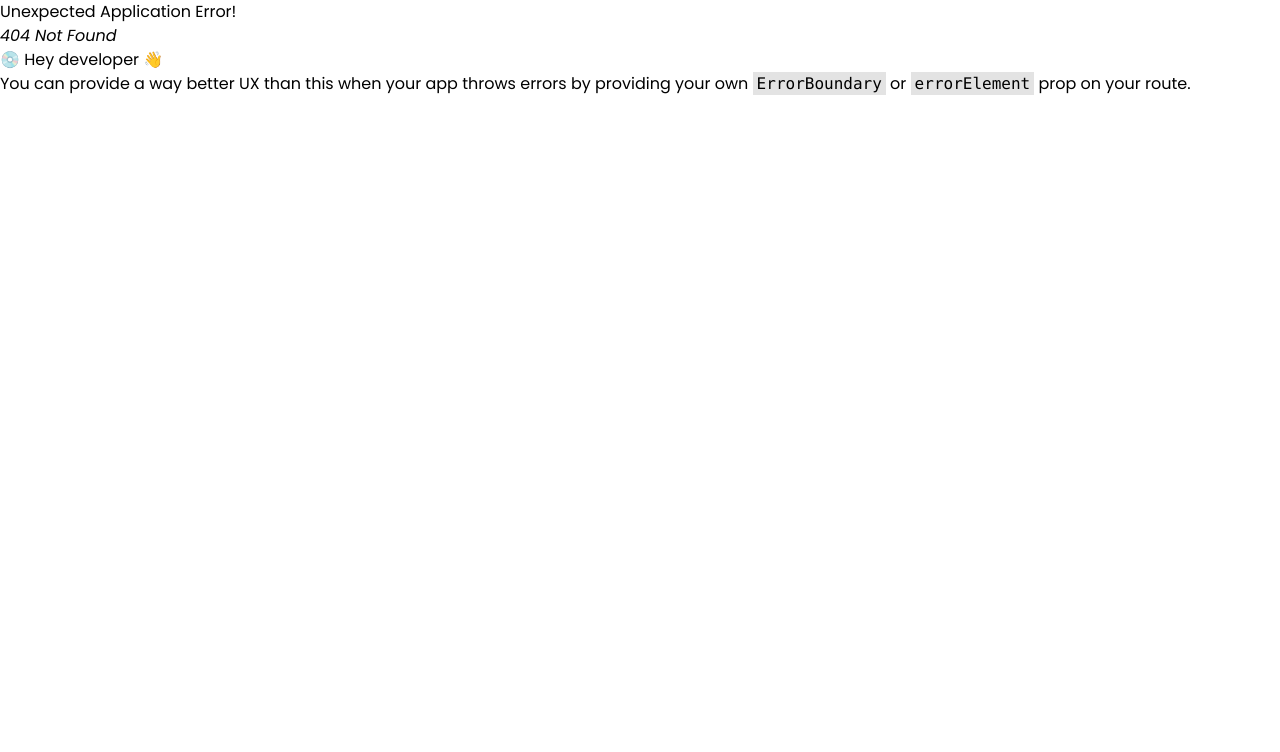
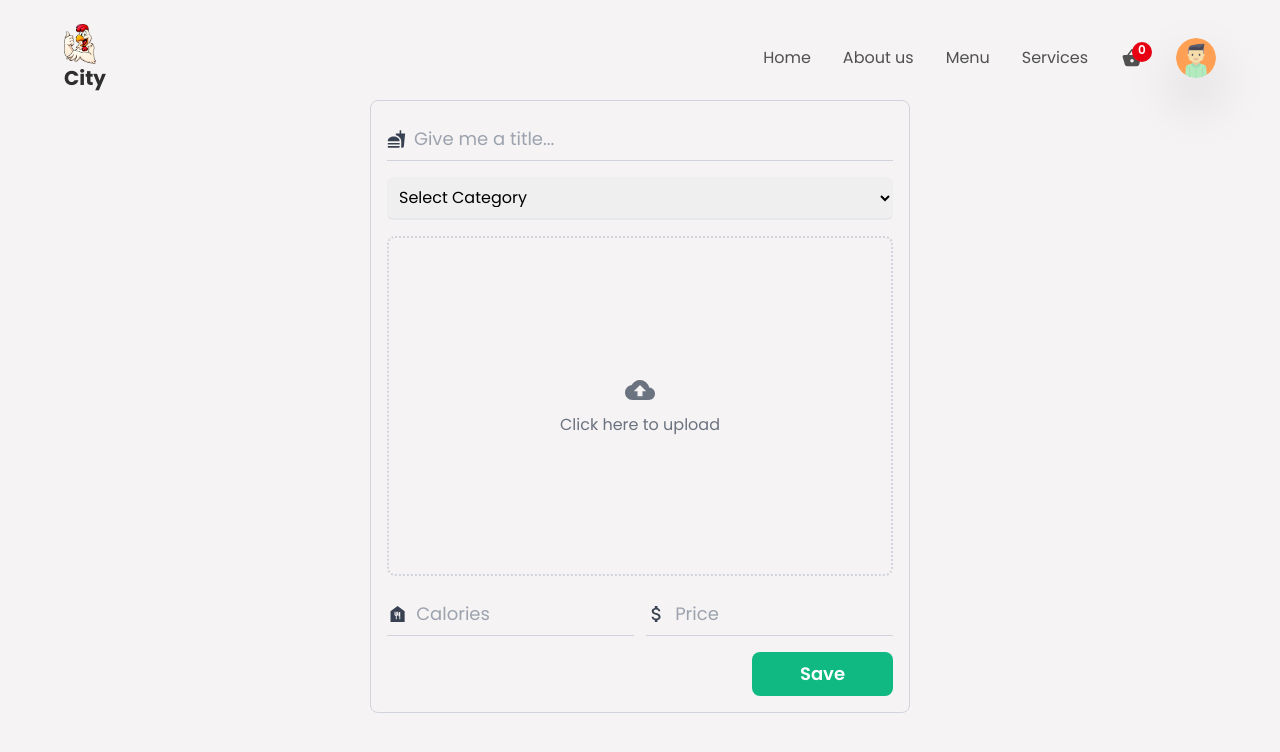
Before and after one commit to saurav-ghimire/Full-Stack-Food-Delivery-App-React-Redux-Firebase, a React (Vite) app: page /createitems in a window 1280 px wide. Before the commit this address had no page. Shown: the top 752 px of the page. Built offline with nearby package versions, Linux system fonts and the light colour scheme.

Commit message:
Create Items Page Created

```diff
--- a/index.html
+++ b/index.html
@@ -9,6 +9,7 @@
 
   </head>
   <body>
+
     <div id="root"></div>
     <script type="module" src="/src/main.jsx"></script>
   </body>
--- a/src/App.jsx
+++ b/src/App.jsx
@@ -9,11 +9,13 @@ function App() {
   return (
     <>
     <AnimatePresence>
-      <div className='w-screen h-screen bg-primary'>
+      <div className="wrapper">
+      <div className='bg-primary'>
       <Header />
       <Outlet/>
 
       <ToastContainer />
+      </div>
       </div>
     </AnimatePresence>
     </>
--- a/src/components/Banner.jsx
+++ b/src/components/Banner.jsx
@@ -6,7 +6,7 @@ import { heroData } from "../utils/data";
 const Banner = () => {
   return (
     <section
-      className="grid grid-cols-1 md:grid-cols-2 gap-2 w-full p-20"
+      className="grid grid-cols-1 md:grid-cols-2 gap-2 w-full p-5 px-10 md:py-[7%]"
       id="home"
     >
       <div className="py-2 flex-1 flex flex-col items-start justify-center gap-6">
--- a/src/components/Home.jsx
+++ b/src/components/Home.jsx
@@ -1,6 +1,9 @@
 import Banner from './Banner';
 function Home() {
   return <>
+  <Banner />
+  <Banner />
+  <Banner />
   <Banner />
   </>;
 }
--- a/src/components/header.jsx
+++ b/src/components/header.jsx
@@ -10,7 +10,7 @@ import { getAuth, signInWithPopup, GoogleAuthProvider } from "firebase/auth";
 import { app } from '../../firebase.config'
 import { userActions } from '../store/userSlicer';
 import { useDispatch, useSelector } from 'react-redux';
-import { useState } from 'react';
+import { useEffect, useState } from 'react';
 
 import { toast } from 'react-toastify';
 
@@ -18,7 +18,7 @@ function Header() {
   const [toggleLogin, setToggleLogin] = useState(false);
   const dispatch = useDispatch();
   const userDetails = useSelector((store) => store.user)
-  console.log(userDetails)
+
   // to authenticate
   const firebaseAuth = getAuth(app)
   const provider = new GoogleAuthProvider();
@@ -50,6 +50,8 @@ function Header() {
     toast(message);
   }
 
+
+
   return (
     <header className='w-screen fixed z-50 p-3 px-8 md:p-6 md:px-16'>
       {/* Desktop and Tablet */}
@@ -70,8 +72,11 @@ function Header() {
           animate = {{opacity : 1, x:0}}
           exit = {{opacity : 0, x:200}}
            className='flex items-center gap-8 '>
-            <li className='text-base text-textColor hover:text-headingColor duration-100 transition-all ease-in-out cursor-pointer'>Home</li>
-            <li className='text-base text-textColor hover:text-headingColor duration-100 transition-all ease-in-out cursor-pointer'>About us</li>
+            <li className='text-base text-textColor hover:text-headingColor duration-100 transition-all ease-in-out cursor-pointer'>
+              <Link to='/'>Home</Link>
+              </li>
+            <li className='text-base text-textColor hover:text-headingColor duration-100 transition-all ease-in-out cursor-pointer'>
+            <Link to='/'>About us </Link></li>
             <li className='text-base text-textColor hover:text-headingColor duration-100 transition-all ease-in-out cursor-pointer'>Menu</li>
             <li className='text-base text-textColor hover:text-headingColor duration-100 transition-all ease-in-out cursor-pointer'>Services</li>
           </motion.ul>
@@ -98,9 +103,11 @@ function Header() {
               className='w-40 bg-gray-50 shadow-xl rounded-lg flex flex-col absolute top-12 right-0 overflow-hidden'>
                 {
                   userDetails && userDetails.email === "sauravghimire0123@gmail.com" && (
+                    <Link to='/createitems'>
                     <p className='flex px-4 py-2 items-center cursor-pointer hover:bg-slate-200 transition-all duration-100 ease-in-out text-textColor text-base'>
                       <IoMdAdd className='mr-2' /> New Item
                     </p>
+                    </Link>
                   )
                 }
                 {
@@ -157,9 +164,11 @@ function Header() {
               className='w-40 bg-gray-50 shadow-xl rounded-lg flex flex-col absolute top-12 right-0 overflow-hidden'>
                 {
                   userDetails && userDetails.email === "sauravghimire0123@gmail.com" && (
+                    <Link to='/createitems'>
                     <p className='flex px-4 py-2 items-center cursor-pointer hover:bg-slate-200 transition-all duration-100 ease-in-out text-textColor text-base'>
                       <IoMdAdd className='mr-2' /> New Item
                     </p>
+                    </Link>
                   )
                 }
                 <motion.ul
--- a/src/index.css
+++ b/src/index.css
@@ -14,3 +14,10 @@
 html, body{
   scroll-behavior: smooth;
 }
+
+.wrapper{
+  position: relative;
+  margin: 0;
+  padding: 0;
+  overflow: hidden;
+}
--- /dev/null
+++ b/src/pages/CreateItems.jsx
@@ -0,0 +1,118 @@
+import React, { useState } from "react";
+import { MdFastfood, MdCloudUpload, MdDelete, MdFoodBank, MdAttachMoney } from "react-icons/md";
+import { categories } from "../utils/data";
+
+const Createitems = () => {
+  const [title, setTitle] = useState("");
+  const [calories, setCalories] = useState("");
+  const [price, setPrice] = useState("");
+  const [category, setCategory] = useState(null);
+  const [imageAsset, setImageAsset] = useState(null);
+
+  const uploadImage = (e) => {
+    // Code to upload image
+  };
+
+  const deleteImage = () => {
+    // Code to delete image
+  };
+
+  const saveDetails = () => {
+    // Code to save form details
+  };
+
+  return (
+    <div className="w-full min-h-screen flex items-center justify-center p-10 md:p-[100px]">
+      <div className="w-[90%] md:w-[50%] border border-gray-300 rounded-lg p-4 flex flex-col items-center justify-center gap-4">
+        <div className="w-full py-2 border-b border-gray-300 flex items-center gap-2">
+          <MdFastfood className="text-xl text-gray-700" />
+          <input
+            type="text"
+            required
+            value={title}
+            onChange={(e) => setTitle(e.target.value)}
+            placeholder="Give me a title..."
+            className="w-full h-full text-lg bg-transparent outline-none border-none placeholder:text-gray-400 text-textColor"
+          />
+        </div>
+
+        <div className="w-full">
+          <select
+            onChange={(e) => setCategory(e.target.value)}
+            className="outline-none w-full text-base border-b-2 border-gray-200 p-2 rounded-md cursor-pointer"
+          >
+            <option value="other" className="bg-white">
+              Select Category
+            </option>
+            {categories &&
+              categories.map((item) => (
+                <option
+                  key={item.id}
+                  className="text-base border-0 outline-none capitalize bg-white text-headingColor"
+                  value={item.urlParamName}
+                >
+                  {item.name}
+                </option>
+              ))}
+          </select>
+        </div>
+
+        <div className="group flex justify-center items-center flex-col border-2 border-dotted border-gray-300 w-full h-225 md:h-340 cursor-pointer rounded-lg">
+        <label className="w-full h-full flex flex-col items-center justify-center cursor-pointer">
+                    <div className="w-full h-full flex flex-col items-center justify-center gap-2">
+                      <MdCloudUpload className="text-gray-500 text-3xl hover:text-gray-700" />
+                      <p className="text-gray-500 hover:text-gray-700">
+                        Click here to upload
+                      </p>
+                    </div>
+                    <input
+                      type="file"
+                      name="uploadimage"
+                      accept="image/*"
+                      onChange={uploadImage}
+                      className="w-0 h-0"
+                    />
+                  </label>
+        </div>
+
+        <div className="w-full flex flex-col md:flex-row items-center gap-3">
+          <div className="w-full py-2 border-b border-gray-300 flex items-center gap-2">
+            <MdFoodBank className="text-gray-700 text-2xl" />
+            <input
+              type="text"
+              required
+              value={calories}
+              onChange={(e) => setCalories(e.target.value)}
+              placeholder="Calories"
+              className="w-full h-full text-lg bg-transparent outline-none border-none placeholder:text-gray-400 text-textColor"
+            />
+          </div>
+
+          <div className="w-full py-2 border-b border-gray-300 flex items-center gap-2">
+            <MdAttachMoney className="text-gray-700 text-2xl" />
+            <input
+              type="text"
+              required
+              value={price}
+              onChange={(e) => setPrice(e.target.value)}
+              placeholder="Price"
+              className="w-full h-full text-lg bg-transparent outline-none border-none placeholder:text-gray-400 text-textColor"
+            />
+          </div>
+        </div>
+
+        <div className="flex items-center w-full">
+          <button
+            type="button"
+            className="ml-0 md:ml-auto w-full md:w-auto border-none outline-none bg-emerald-500 px-12 py-2 rounded-lg text-lg text-white font-semibold"
+            onClick={saveDetails}
+          >
+            Save
+          </button>
+        </div>
+      </div>
+    </div>
+  );
+};
+
+export default Createitems;
--- /dev/null
+++ b/src/pages/index.js
@@ -0,0 +1 @@
+export {default as CreateItems} from './CreateItems'
```
Also changed, not shown: src/main.jsx (+9 -1 lines).
